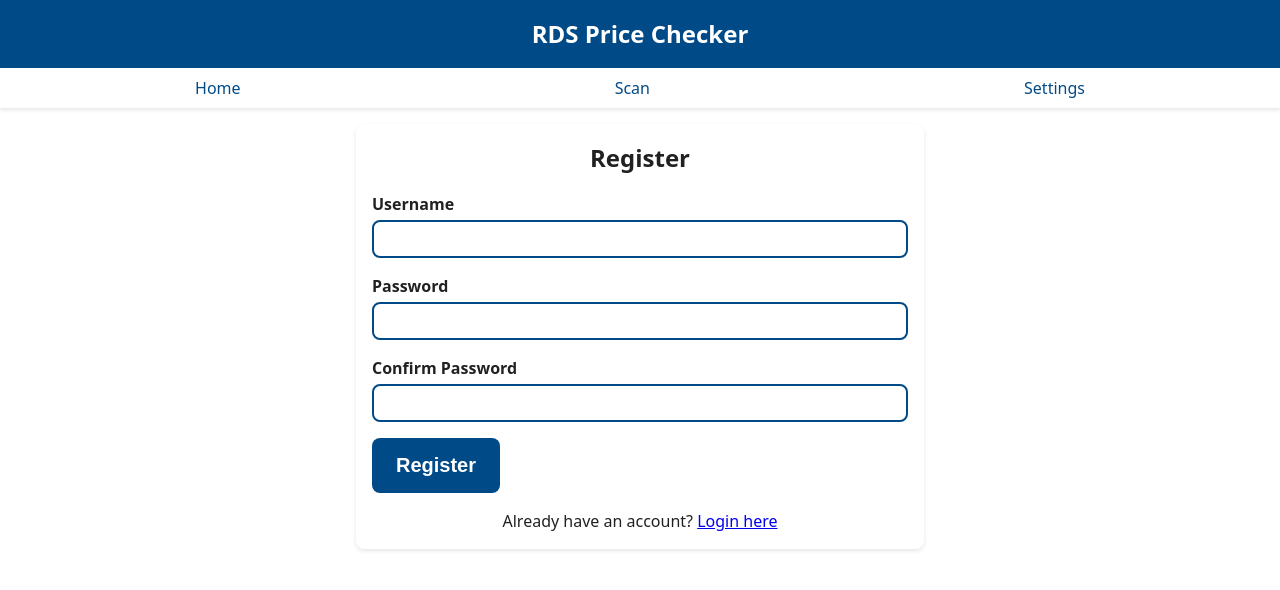
After one commit to Sinisterj12/RDSPricecheck, a Flask app: page /register in a window 1280 px wide. The commit adds this page. Shown: the top 590 px of the page. Run offline with Flask 3, Linux system fonts and the light colour scheme; parts of the project's set-up code (start-up, migrations or seed data) failed here and were passed over.

```diff
--- a/app.py
+++ b/app.py
@@ -24,8 +24,14 @@ login_manager.login_view = 'login'
 from routes import *
 
 if __name__ == '__main__':
-    with app.app_context():
-        db.create_all()
+    try:
+        with app.app_context():
+            db.create_all()
+            logger.info("Database tables created successfully")
+    except Exception as e:
+        logger.error(f"Error creating database tables: {str(e)}")
+        raise
+
     app.run(
         host='0.0.0.0',
         port=os.getenv('PORT', '8080'),
--- a/config.py
+++ b/config.py
@@ -6,7 +6,7 @@ class Config:
     SECRET_KEY = os.environ.get('FLASK_SECRET_KEY', 'dev-key-change-in-production')
 
     # Database
-    SQLALCHEMY_DATABASE_URI = os.environ.get('DATABASE_URL', 'sqlite:///app.db')
+    SQLALCHEMY_DATABASE_URI = os.environ.get('DATABASE_URL')
     SQLALCHEMY_TRACK_MODIFICATIONS = False
 
     # Session
--- a/forms.py
+++ b/forms.py
@@ -1,8 +1,20 @@
 from flask_wtf import FlaskForm
 from wtforms import StringField, PasswordField, SubmitField
-from wtforms.validators import DataRequired
+from wtforms.validators import DataRequired, Length, EqualTo, ValidationError
+from models import User
 
 class LoginForm(FlaskForm):
     username = StringField('Username', validators=[DataRequired()])
     password = PasswordField('Password', validators=[DataRequired()])
     submit = SubmitField('Login')
+
+class RegistrationForm(FlaskForm):
+    username = StringField('Username', validators=[DataRequired(), Length(min=3, max=64)])
+    password = PasswordField('Password', validators=[DataRequired(), Length(min=6)])
+    confirm_password = PasswordField('Confirm Password', validators=[DataRequired(), EqualTo('password')])
+    submit = SubmitField('Register')
+
+    def validate_username(self, username):
+        user = User.query.filter_by(username=username.data).first()
+        if user:
+            raise ValidationError('Username already exists. Please choose a different one.')
--- a/pyproject.toml
+++ b/pyproject.toml
@@ -11,4 +11,5 @@ dependencies = [
     "psycopg2-binary>=2.9.10",
     "werkzeug>=3.1.3",
     "flask-wtf>=1.2.2",
+    "wtforms",
 ]
--- a/routes.py
+++ b/routes.py
@@ -3,35 +3,69 @@ from flask_login import login_user, logout_user, login_required, current_user
 from werkzeug.security import generate_password_hash, check_password_hash
 from app import app, db
 from models import User
-from forms import LoginForm
+from forms import LoginForm, RegistrationForm
 import logging
 
 logging.basicConfig(level=logging.DEBUG)
 
+def create_test_account():
+    with app.app_context():
+        if not User.query.filter_by(username='test').first():
+            test_user = User(username='test')
+            test_user.set_password('test123')
+            db.session.add(test_user)
+            db.session.commit()
+            logging.info('Created test account')
+
+# Create test account on startup
+create_test_account()
+
 @app.route('/')
 def index():
-    if not current_user.is_authenticated:
-        return redirect(url_for('login'))
     return render_template('index.html')
 
 @app.route('/login', methods=['GET', 'POST'])
 def login():
+    if current_user.is_authenticated:
+        return redirect(url_for('index'))
+
     form = LoginForm()
     if form.validate_on_submit():
         user = User.query.filter_by(username=form.username.data).first()
-
-        if user and check_password_hash(user.password_hash, form.password.data):
+        if user and user.check_password(form.password.data):
             login_user(user)
+            flash('Logged in successfully!', 'success')
             return redirect(url_for('index'))
-
         flash('Invalid username or password', 'error')
 
     return render_template('login.html', form=form)
+
+@app.route('/register', methods=['GET', 'POST'])
+def register():
+    if current_user.is_authenticated:
+        return redirect(url_for('index'))
+
+    form = RegistrationForm()
+    if form.validate_on_submit():
+        user = User(username=form.username.data)
+        user.set_password(form.password.data)
+        try:
+            db.session.add(user)
+            db.session.commit()
+            flash('Registration successful! Please login.', 'success')
+            return redirect(url_for('login'))
+        except Exception as e:
+            db.session.rollback()
+            flash('Registration failed. Please try again.', 'error')
+            logging.error(f'Registration error: {str(e)}')
+
+    return render_template('register.html', form=form)
 
 @app.route('/logout')
 @login_required
 def logout():
     logout_user()
+    flash('Logged out successfully', 'success')
     return redirect(url_for('login'))
 
 @app.route('/scan')
@@ -48,29 +82,27 @@ def settings():
 @login_required
 def handle_settings():
     if request.method == 'POST':
-        # In a real implementation, encrypt and store credentials securely
-        data = request.get_json()
-        # Store settings in database or secure storage
+        # Handle saving settings
         return jsonify({'success': True})
-
-    # Return saved settings
-    return jsonify({
-        'host': '',
-        'database': '',
-        'username': '',
-        'password': ''
-    })
+    else:
+        # Return current settings
+        return jsonify({
+            'host': '',
+            'database': '',
+            'username': '',
+            'password': ''
+        })
 
 @app.route('/api/test-connection')
 @login_required
 def test_connection():
-    # Mock implementation - replace with actual database connection test
+    # Mock connection test
     return jsonify({'success': True})
 
 @app.route('/api/product/<barcode>')
 @login_required
 def get_product(barcode):
-    # Mock product data - replace with actual database query
+    # Mock product data
     return jsonify({
         'name': 'Sample Product',
         'basePrice': 9.99,
--- a/templates/login.html
+++ b/templates/login.html
@@ -21,5 +21,9 @@
 
         {{ form.submit(class="btn btn-primary") }}
     </form>
+
+    <div class="text-center mt-1">
+        <p>Don't have an account? <a href="{{ url_for('register') }}">Register here</a></p>
+    </div>
 </div>
 {% endblock %}
--- /dev/null
+++ b/templates/register.html
@@ -0,0 +1,49 @@
+{% extends "base.html" %}
+
+{% block title %}Register{% endblock %}
+
+{% block content %}
+<div class="card">
+    <h2 class="text-center mb-1">Register</h2>
+
+    <form method="POST" action="{{ url_for('register') }}">
+        {{ form.hidden_tag() }}
+
+        <div class="form-group">
+            {{ form.username.label(class="form-label") }}
+            {{ form.username(class="form-input") }}
+            {% if form.username.errors %}
+                {% for error in form.username.errors %}
+                    <span class="error">{{ error }}</span>
+                {% endfor %}
+            {% endif %}
+        </div>
+
+        <div class="form-group">
+            {{ form.password.label(class="form-label") }}
+            {{ form.password(class="form-input") }}
+            {% if form.password.errors %}
+                {% for error in form.password.errors %}
+                    <span class="error">{{ error }}</span>
+                {% endfor %}
+            {% endif %}
+        </div>
+
+        <div class="form-group">
+            {{ form.confirm_password.label(class="form-label") }}
+            {{ form.confirm_password(class="form-input") }}
+            {% if form.confirm_password.errors %}
+                {% for error in form.confirm_password.errors %}
+                    <span class="error">{{ error }}</span>
+                {% endfor %}
+            {% endif %}
+        </div>
+
+        {{ form.submit(class="btn btn-primary") }}
+    </form>
+
+    <div class="text-center mt-1">
+        <p>Already have an account? <a href="{{ url_for('login') }}">Login here</a></p>
+    </div>
+</div>
+{% endblock %}
```
Also changed, not shown: 2 other files.
